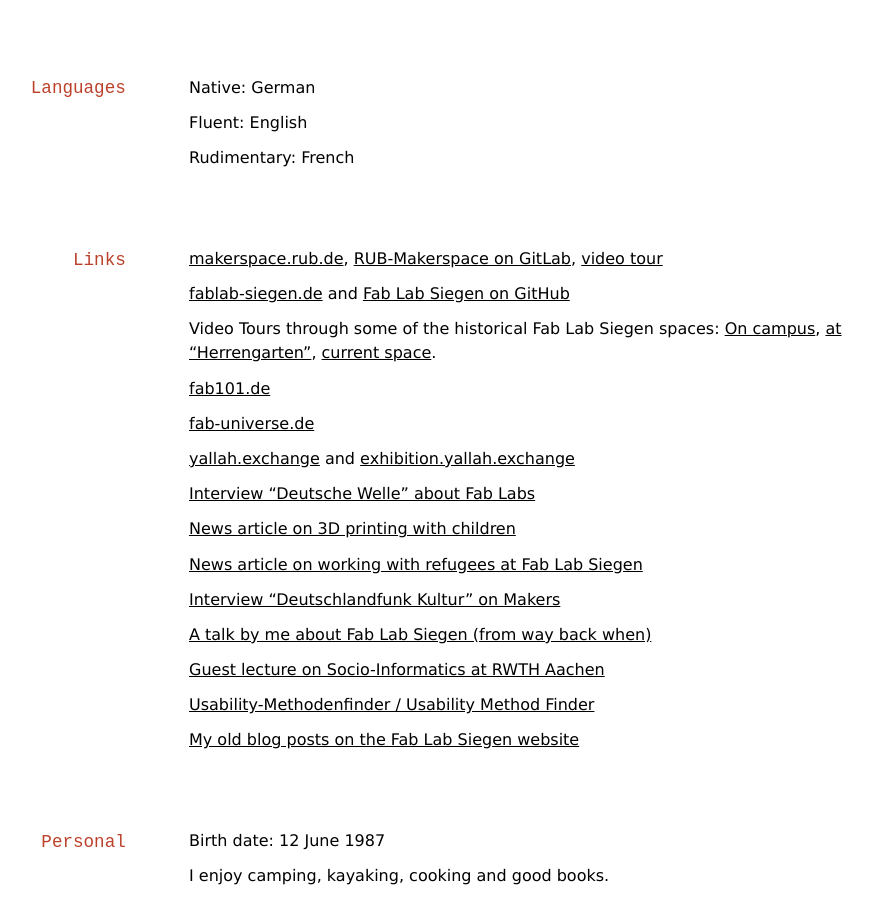
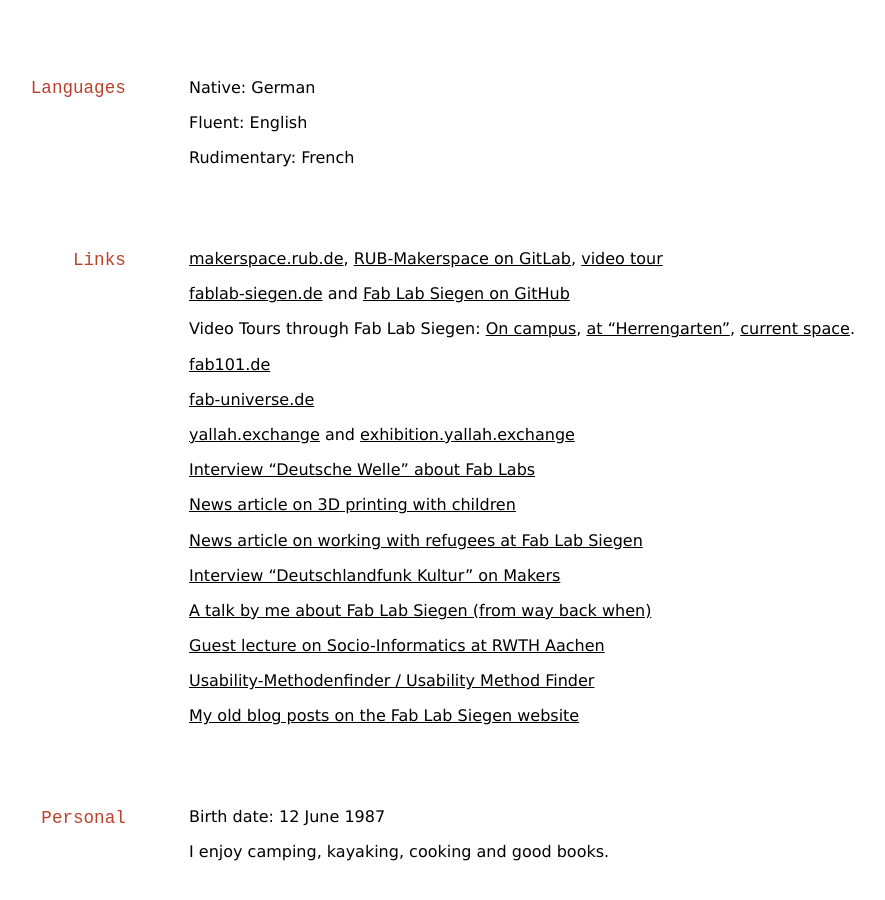
Before and after one commit to oliverstickel/oliverstickel.github.io, a Jekyll site: the page built from index.md, in a window 1280 px wide and 900 px high, scrolled down 5240 px. Shown: the whole window, without its empty margins (143-1028 px from the left). Built offline with Jekyll 4.4.1, drawn with Linux system fonts in a browser that asks for light colours; nearby versions of some CDN libraries; a style sheet for code colours, icons or effects is not loaded; after the commit the page ends 6116 px from its top, so only the background shows below that.

Commit message:
Update index.md

```diff
--- a/index.md
+++ b/index.md
@@ -170,7 +170,7 @@ Rudimentary:  French
 
 [fablab-siegen.de](https://fablab-siegen.de) and [Fab Lab Siegen on GitHub](https://github.com/orgs/FabLabSiegen)
 
-Video Tours through some of the historical Fab Lab Siegen spaces: [On campus](https://www.youtube.com/watch?v=A6xB28BSVdM), [at "Herrengarten"](https://www.youtube.com/shorts/nVQs8ky4XDs), [current space](https://www.youtube.com/watch?v=sX62ZnqTbbc).
+Video Tours through Fab Lab Siegen: [On campus](https://www.youtube.com/watch?v=A6xB28BSVdM), [at "Herrengarten"](https://www.youtube.com/shorts/nVQs8ky4XDs), [current space](https://www.youtube.com/watch?v=sX62ZnqTbbc).
 
 [fab101.de](https://fab101.de)
 
```
